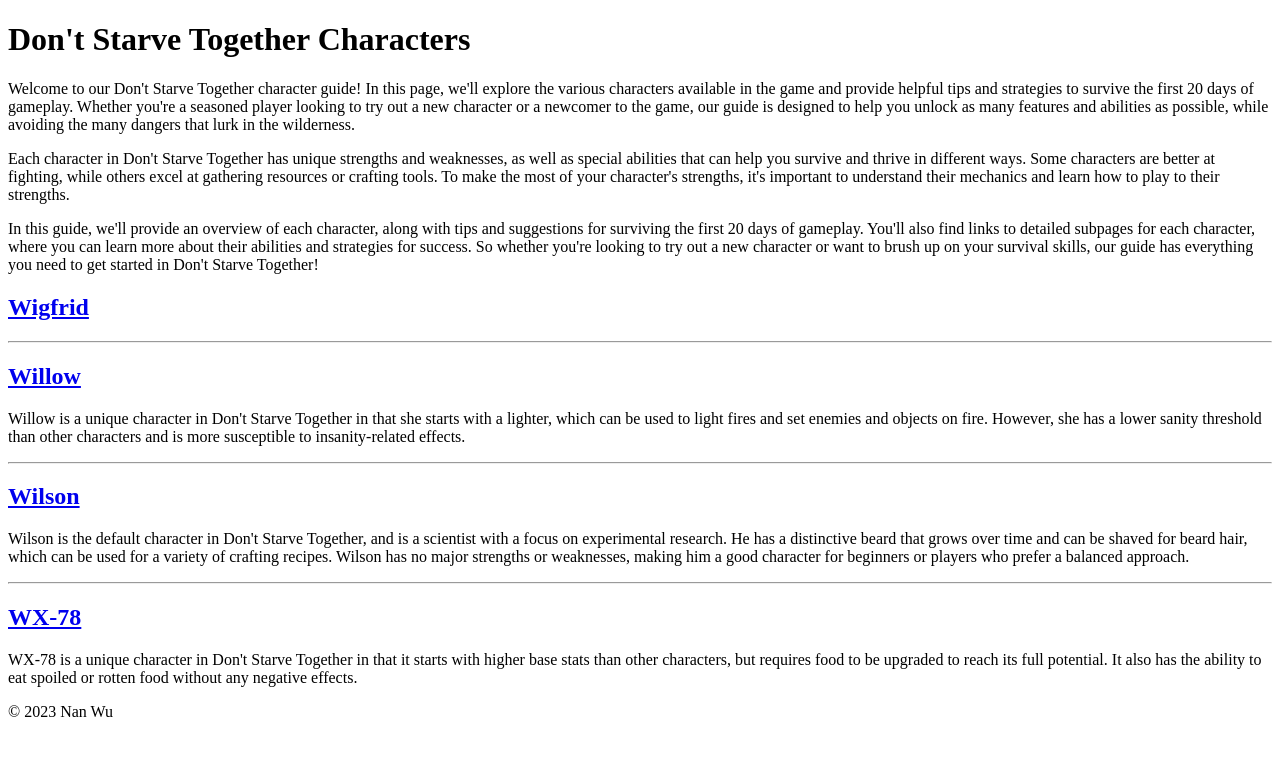
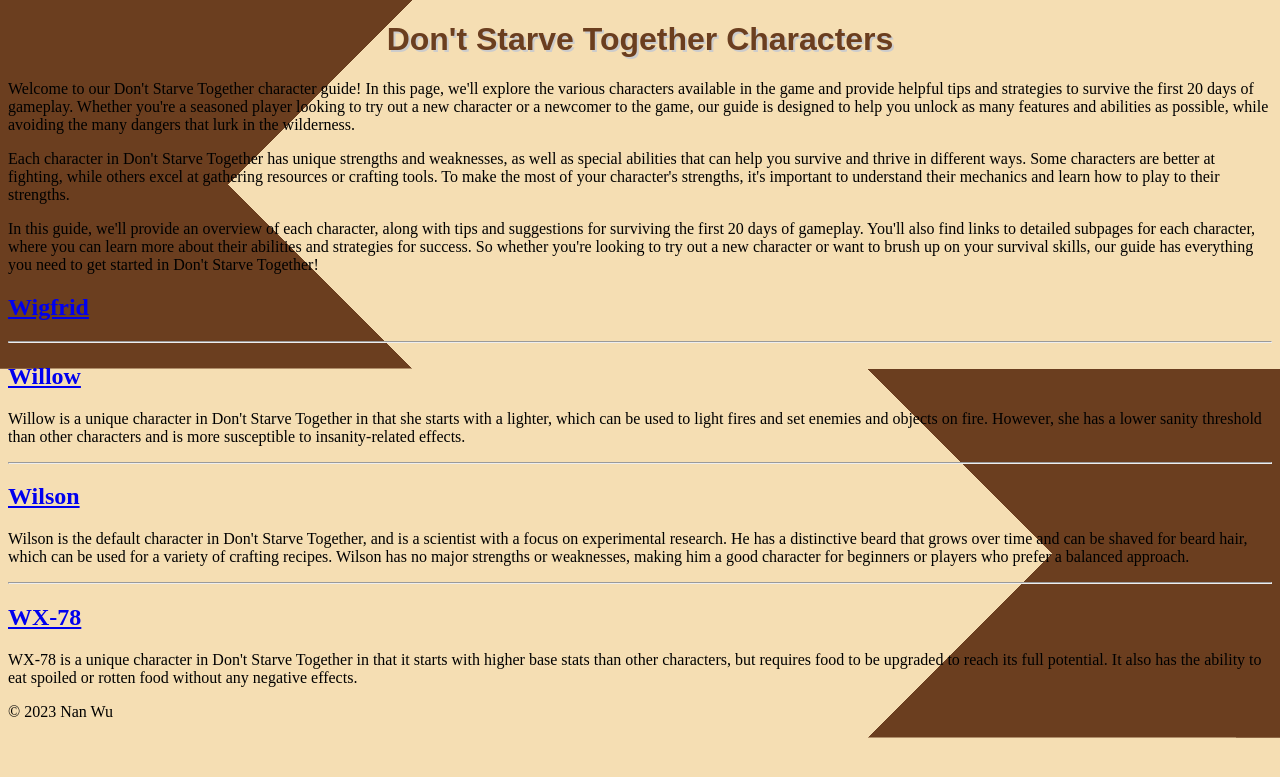
Before and after one commit to wooginawunan/gpt-web-notes, a Jekyll site: the page built from index.html, in a window 1280 px wide. Shown: the top 777 px of the page. Built offline with Jekyll 4.4.1, drawn with Linux system fonts in a browser that asks for light colours.

Commit message:
Revert "Edited css"
This reverts commit 6413a9b36d65bf71a629a1d8e4dbd73d8030bbd2.

```diff
--- a/_layouts/default.html
+++ b/_layouts/default.html
@@ -2,8 +2,8 @@
 <html>
   <head>
     <meta charset="UTF-8">
-    <title>Don't Starve Together Characters</title>
-    <link rel="stylesheet" type="text/css" href="_scss/style.css">
+    <title>Don't Starve Together Characters!!!</title>
+    <link rel="stylesheet" type="text/css" href="css/style.css">
   </head>
   <body>
     <header>
```
Also changed, not shown: css/style.css (renamed from _scss/style.css).
